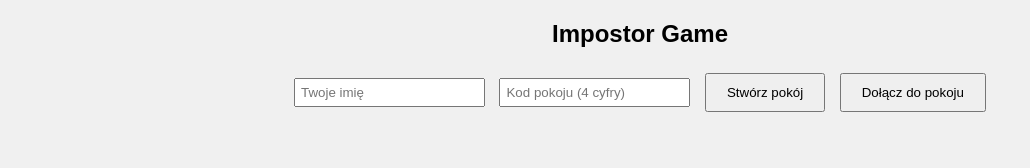
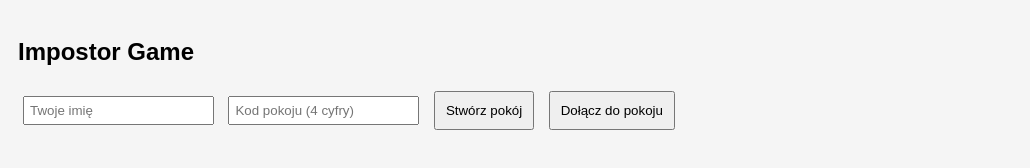
Before and after one commit to Damecky/WHOISIMPOSTOR, a plain HTML site: page index.html in a window 1280 px wide. Shown: the whole page, without its empty margins (0-1030 px from the left). Drawn offline with Linux system fonts and the light colour scheme.

Commit message:
Update style.css

```diff
--- a/style.css
+++ b/style.css
@@ -1,5 +1,15 @@
-body { font-family: Arial, sans-serif; text-align:center; background:#f0f0f0; }
-button { padding:10px 20px; margin:5px; cursor:pointer; }
-input { padding:5px; margin:5px; }
-#playerList li, #voteList li { list-style:none; padding:5px; margin:5px; background:#fff; cursor:pointer; }
-#playerList li:hover, #voteList li:hover { background:#ddd; }
+body {
+  font-family: Arial, sans-serif;
+  padding: 10px;
+  background: #f5f5f5;
+}
+
+button {
+  margin: 5px;
+  padding: 10px;
+}
+
+input {
+  margin: 5px;
+  padding: 5px;
+}
```
